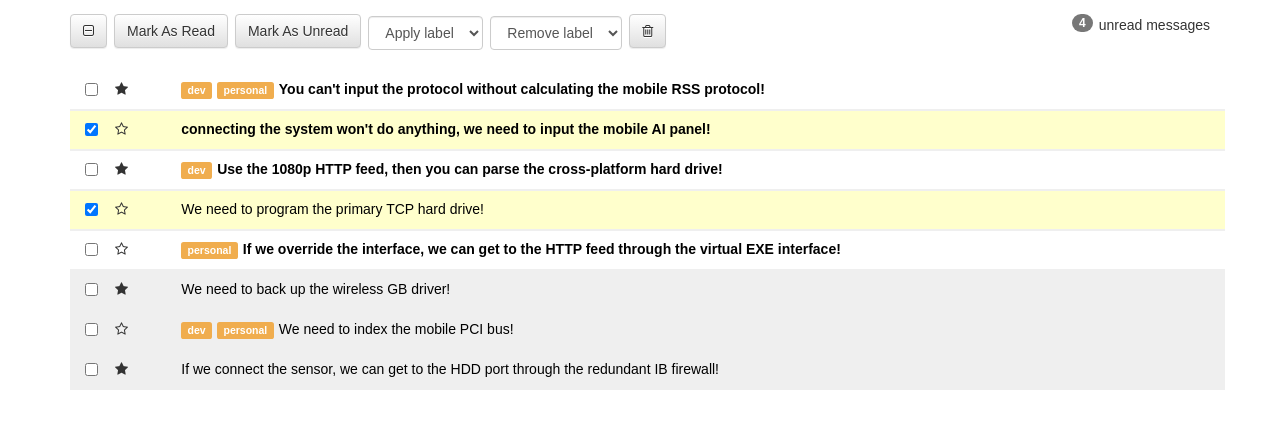
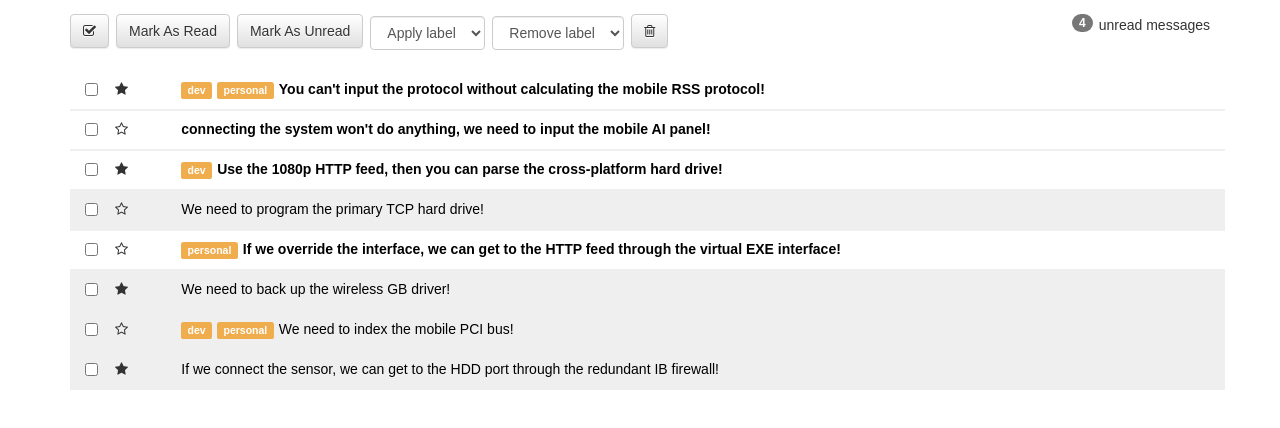
Before and after one commit to stanley-nicholl/inbox, a React (Create React App) app: page / in a window 1280 px wide. Shown: the top 428 px of the page. Built offline with nearby package versions, Linux system fonts and the light colour scheme.

Commit message:
all functions

```diff
--- a/src/App.js
+++ b/src/App.js
@@ -14,6 +14,7 @@ class App extends Component {
         "subject": "You can't input the protocol without calculating the mobile RSS protocol!",
         "read": false,
         "starred": true,
+        "selected": false,
         "labels": ["dev", "personal"]
       },
       {
@@ -21,7 +22,7 @@ class App extends Component {
         "subject": "connecting the system won't do anything, we need to input the mobile AI panel!",
         "read": false,
         "starred": false,
-        "selected": true,
+        "selected": false,
         "labels": []
       },
       {
@@ -29,6 +30,7 @@ class App extends Component {
         "subject": "Use the 1080p HTTP feed, then you can parse the cross-platform hard drive!",
         "read": false,
         "starred": true,
+        "selected": false,
         "labels": ["dev"]
       },
       {
@@ -36,7 +38,7 @@ class App extends Component {
         "subject": "We need to program the primary TCP hard drive!",
         "read": true,
         "starred": false,
-        "selected": true,
+        "selected": false,
         "labels": []
       },
       {
@@ -44,6 +46,7 @@ class App extends Component {
         "subject": "If we override the interface, we can get to the HTTP feed through the virtual EXE interface!",
         "read": false,
         "starred": false,
+        "selected": false,
         "labels": ["personal"]
       },
       {
@@ -51,6 +54,7 @@ class App extends Component {
         "subject": "We need to back up the wireless GB driver!",
         "read": true,
         "starred": true,
+        "selected": false,
         "labels": []
       },
       {
@@ -58,6 +62,7 @@ class App extends Component {
         "subject": "We need to index the mobile PCI bus!",
         "read": true,
         "starred": false,
+        "selected": false,
         "labels": ["dev", "personal"]
       },
       {
@@ -65,6 +70,7 @@ class App extends Component {
         "subject": "If we connect the sensor, we can get to the HDD port through the redundant IB firewall!",
         "read": true,
         "starred": true,
+        "selected": false,
         "labels": []
       }
     ],
@@ -74,101 +80,108 @@ class App extends Component {
     this.bulkCheck = this.bulkCheck.bind(this)
   }
 
+  // baseOperations = (cb) =>{
+  //   if(!this.state.emails.some(email => email.selected)) return null
+  //
+  // }
 
   bulkCheck = (e) => {
     if(this.state.toolbarChecked === 'every'){
-      const copyEmails = this.state.emails.map(email => {
+      const copied = this.copyEmails().map(email => {
         email.selected=false;
         return email
       })
-      this.setState({emails: copyEmails, toolbarChecked: 'none'})
+      this.setState({emails: copied, toolbarChecked: 'none'})
     }else{
-      const copyEmails = this.state.emails.map(email => {
+      const copied = this.copyEmails().map(email => {
         email.selected = true
         return email
       })
-      this.setState({emails: copyEmails, toolbarChecked: 'every'})
+      this.setState({emails: copied, toolbarChecked: 'every'})
     }
+  }
+
+  copyEmails = () => {
+    const copied = [...this.state.emails]
+    return copied
   }
 
   markAsRead = () => {
     if(!this.state.emails.some(email => email.selected)) return null
-    const copyEmails = this.state.emails.map(email => {
-      if(email.hasOwnProperty('selected')) email.read = true
+    const copied = this.copyEmails().map(email => {
+      if(email.selected === true) email.read = true
       return email
     })
-    this.setState(this.state.emails = copyEmails)
+    this.setState({ ...this.state, emails: copied })
   }
 
   markAsUnread = () => {
     if(!this.state.emails.some(email => email.selected)) return null
-    const copyEmails = this.state.emails.map(email => {
-      if(email.hasOwnProperty('selected')) email.read = false
+    const copied = this.copyEmails().map(email => {
+      if(email.selected === true) email.read = false
       return email
     })
-    this.setState(this.state.emails = copyEmails)
+    this.setState({...this.state, emails: copied})
   }
 
   deleteMessages = (e) => {
     if(!this.state.emails.some(email => email.selected)) return null
-    const emailsToDelete = this.state.emails.filter(email =>        email.hasOwnProperty('selected')
-    )
+    const copied = this.copyEmails().filter(email => email.selected != true)
 
-    const deleteIds = emailsToDelete.map(email => email.id)
-    const copyEmails = [...this.state.emails]
-    const deleteIndexes = []
-    deleteIds.forEach(id => {
-      copyEmails.forEach((email, i) => {
-        if(id === email.id) copyEmails.splice(i, 1)
-      })
-    })
-    this.setState(this.state.emails = copyEmails)
+    // const deleteIds = emailsToDelete.map(email => email.id)
+    // copied = this.copyEmails()
+    // const deleteIndexes = []
+    // deleteIds.forEach(id => {
+    //   copyEmails.forEach((email, i) => {
+    //     if(id === email.id) copyEmails.splice(i, 1)
+    //   })
+    // })
+    this.setState({...this.state, emails: copied})
   }
 
 
 
   applyLabel = (e) => {
-    console.log('test');
     if(!this.state.emails.some(email => email.selected)) return null
     const newLabel = e.target.value
-    const copyEmails = this.state.emails.map(email => {
-      if(email.hasOwnProperty('selected') && !email.labels.includes(newLabel) && newLabel !== 'Apply label') email.labels.push(e.target.value)
+    const copied = this.copyEmails().map(email => {
+      if(email.selected === true && !email.labels.includes(newLabel) && newLabel !== 'Apply label') email.labels.push(e.target.value)
       return email
     })
     e.target.selectedIndex = 0
-    this.setState(this.state.emails = copyEmails)
+    this.setState({...this.state, emails: copied})
   }
 
   removeLabel = (e) => {
     if(!this.state.emails.some(email => email.selected)) return null
     const removeLabel = e.target.value
-    const copyEmails = this.state.emails.map(email => {
-      if(email.hasOwnProperty('selected') && email.labels.includes(removeLabel) && removeLabel !== 'Apply label') {
+    const copied = this.copyEmails().map(email => {
+      if(email.selected === true && email.labels.includes(removeLabel) && removeLabel !== 'Apply label') {
         const index = email.labels.indexOf(removeLabel)
         email.labels.splice(index, 1)
       }
       return email
     })
     e.target.selectedIndex = 0
-    this.setState(this.state.emails = copyEmails)
+    this.setState({...this.state, emails: copied})
   }
 
   resolveStar = (e) => {
     const targetId = e.target.id.split('-')[1]
-    const copyEmails = this.state.emails.map(email => {
+    const copied = this.copyEmails().map(email => {
       if(email.id === parseInt(targetId)) email.starred = email.starred ? false : true
       return email
     })
-    this.setState(this.state.emails = copyEmails)
+    this.setState({...this.state, emails: copied})
   }
 
   resolveCheck = (e) => {
     const targetId = e.target.id.split('-')[1]
-    const copyEmails = this.state.emails.map(email => {
-      if(email.id === parseInt(targetId)) email.hasOwnProperty('selected') ? delete email.selected : email.selected = true
+    const copied = this.copyEmails().map(email => {
+      if(email.id === parseInt(targetId)) email.selected ? email.selected = false : email.selected = true
       return email
     })
-    this.setState(this.state.emails = copyEmails)
+    this.setState({...this.state, emails: copied})
   }
 
 
--- a/src/components/Message.js
+++ b/src/components/Message.js
@@ -20,7 +20,7 @@ const Message = ({email, clickBox, clickStar}) => {
       <div className="col-xs-1">
         <div className="row">
           <div className="col-xs-2">
-            <input type="checkbox" defaultChecked={email.selected} id={"check-" + email.id} onChange={ e => clickBox(e)}/>
+            <input type="checkbox" checked={email.selected} id={"check-" + email.id} onChange={ e => clickBox(e)}/>
           </div>
           <div className="col-xs-2">
             <i className={email.starred ? "star fa fa-star": "star fa fa-star-o"} id={"star-" + email.id} onClick={ e => clickStar(e)}></i>
```
